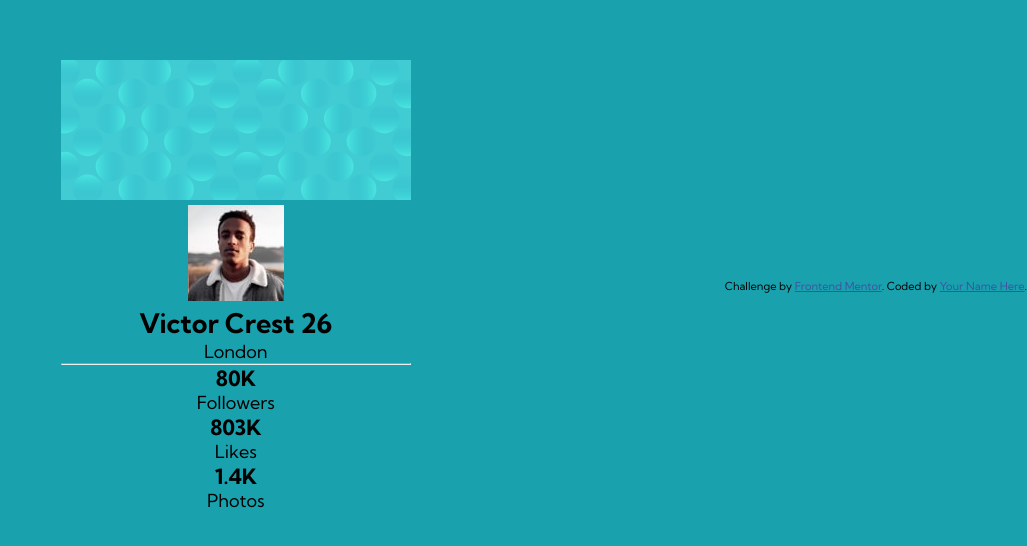
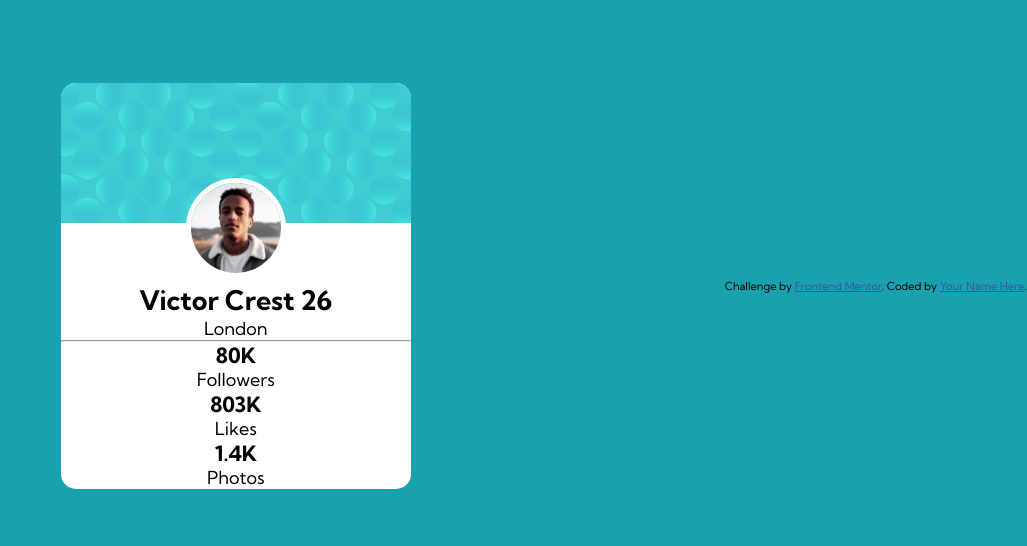
Before and after one commit to thelastmedici/profile-card-component, a plain HTML site: page index.html in a window 1280 px wide. Shown: the part 114-660 px from the top of the page, without its empty margins (253-1280 px from the left). Drawn offline with Linux system fonts and the light colour scheme.

Commit message:
updated styles

```diff
--- a/index.html
+++ b/index.html
@@ -30,6 +30,26 @@
    }
     .attribution { font-size: 11px; text-align: center; }
     .attribution a { color: hsl(228, 45%, 44%); }
+    .stat-card{
+      max-width: 420px;
+      background-color: white;
+      border-radius: 15px;
+      overflow: hidden;
+      margin: 1rem;
+    }
+
+    .profile img{
+      width:100px;
+      height:100px;
+      border-radius: 50%;
+      border: 5px solid white;
+      margin-top: -50px;
+    }
+    .h2{
+      color: hsl(229, 23%, 23%);
+      font-size: 18px;
+      font-weight: 700;
+    }
   </style>
   <link rel="preconnect" href="https://fonts.googleapis.com">
   <link rel="preconnect" href="https://fonts.gstatic.com" crossorigin>
@@ -41,7 +61,7 @@
       <img src="./images/bg-pattern-card.svg" alt="card-pattern">
       <div class="profile">
         <img src="./images/image-victor.jpg" alt="image-victor">
-
+      </div>
           <h2>Victor Crest <span>26</span></h2>
 
           <p>London</p>
@@ -61,7 +81,7 @@
               </div>
           </div>
 
-      </div>
+
     </div>
   </div>
   <div class="attribution">
```
